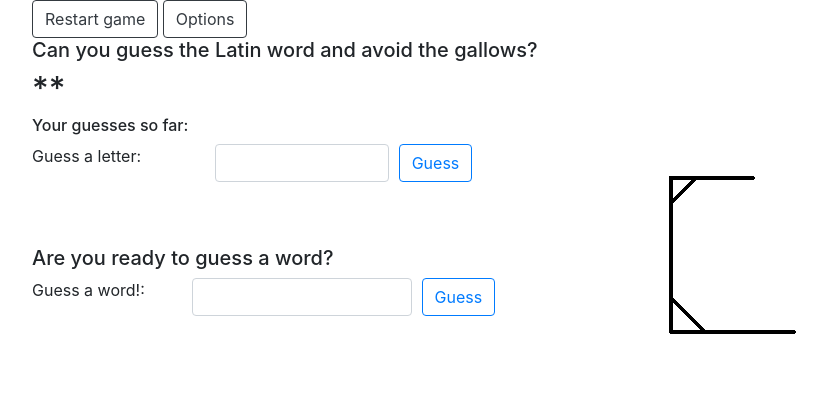
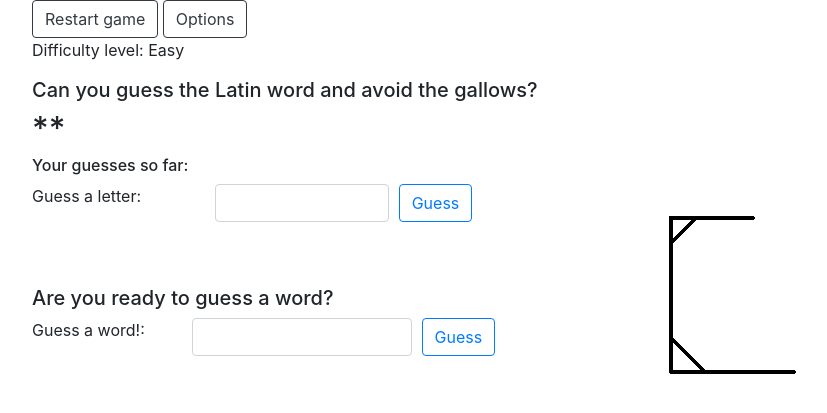
Before and after one commit to aurum86/hangman-game-py-project, a Django app: page /hangman/ in a window 1280 px wide. Shown: the top 413 px of the page, without its empty margins (53-880 px from the left). Run offline with Django 3.2, Linux system fonts and the light colour scheme; some libraries are stand-ins or nearby versions.

Commit message:
show difficulty level in main page. use of custom template tags

```diff
--- a/hangman_project/hangman_game/forms.py
+++ b/hangman_project/hangman_game/forms.py
@@ -1,13 +1,14 @@
 from django import forms
+
+DIFFICULTY_CHOICES = [(1, "Easy"), (2, "Normal"), (3, "Hard")]
 
 
 class OptionsForm(forms.Form):
-    __DIFFICULTY_CHOICES = [(1, "Easy"), (2, "Normal"), (3, "Hard")]
 
     difficulty_level = forms.ChoiceField(
         label="Select game difficulty",
         widget=forms.RadioSelect(),
-        choices=__DIFFICULTY_CHOICES,
+        choices=DIFFICULTY_CHOICES,
     )
     translate_word = forms.BooleanField(
         label="Translate the word in the end of the game.",
--- a/hangman_project/hangman_game/templates/hangman/hangman.html
+++ b/hangman_project/hangman_game/templates/hangman/hangman.html
@@ -12,6 +12,12 @@
             <a type="button" class="btn btn-outline-dark" href="game_options">
               Options
             </a>
+        </div>
+    </div>
+    <div class="row">
+        <div class="col">
+            {% load options %}
+            <p>Difficulty level: {{ options.difficulty.difficulty_level|get_difficulty_title }}</p>
         </div>
     </div>
     <h5 id="motivation">Can you guess the Latin word and avoid the gallows?</h5>
--- /dev/null
+++ b/hangman_project/hangman_game/templatetags/options.py
@@ -0,0 +1,11 @@
+from django.template.defaulttags import register
+from .. import forms
+
+
+def get_dict_value(dictionary: dict, key):
+    return dictionary.get(key)
+
+
+@register.filter
+def get_difficulty_title(difficulty_key):
+    return get_dict_value(dict(forms.DIFFICULTY_CHOICES), difficulty_key)
```
